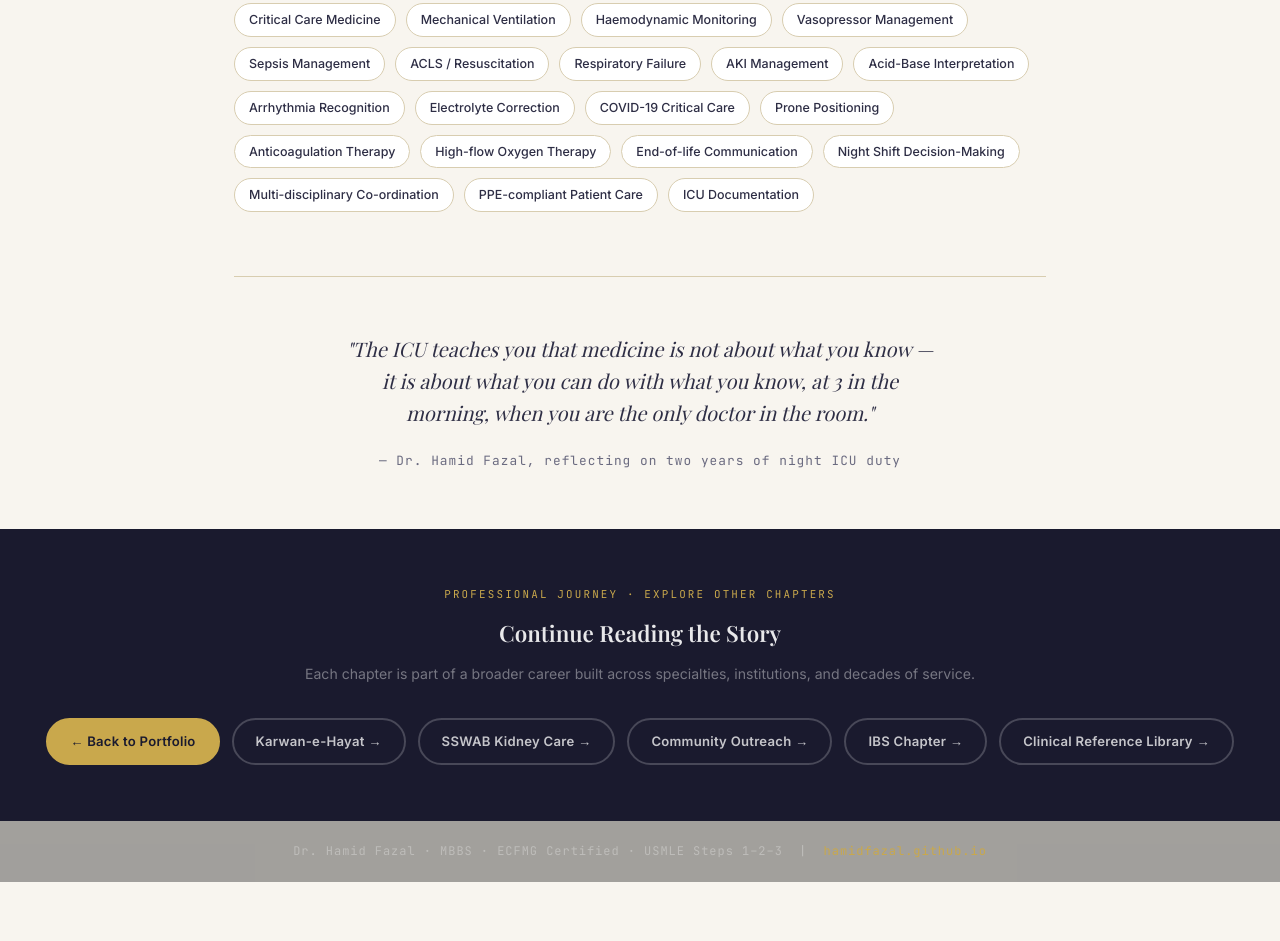
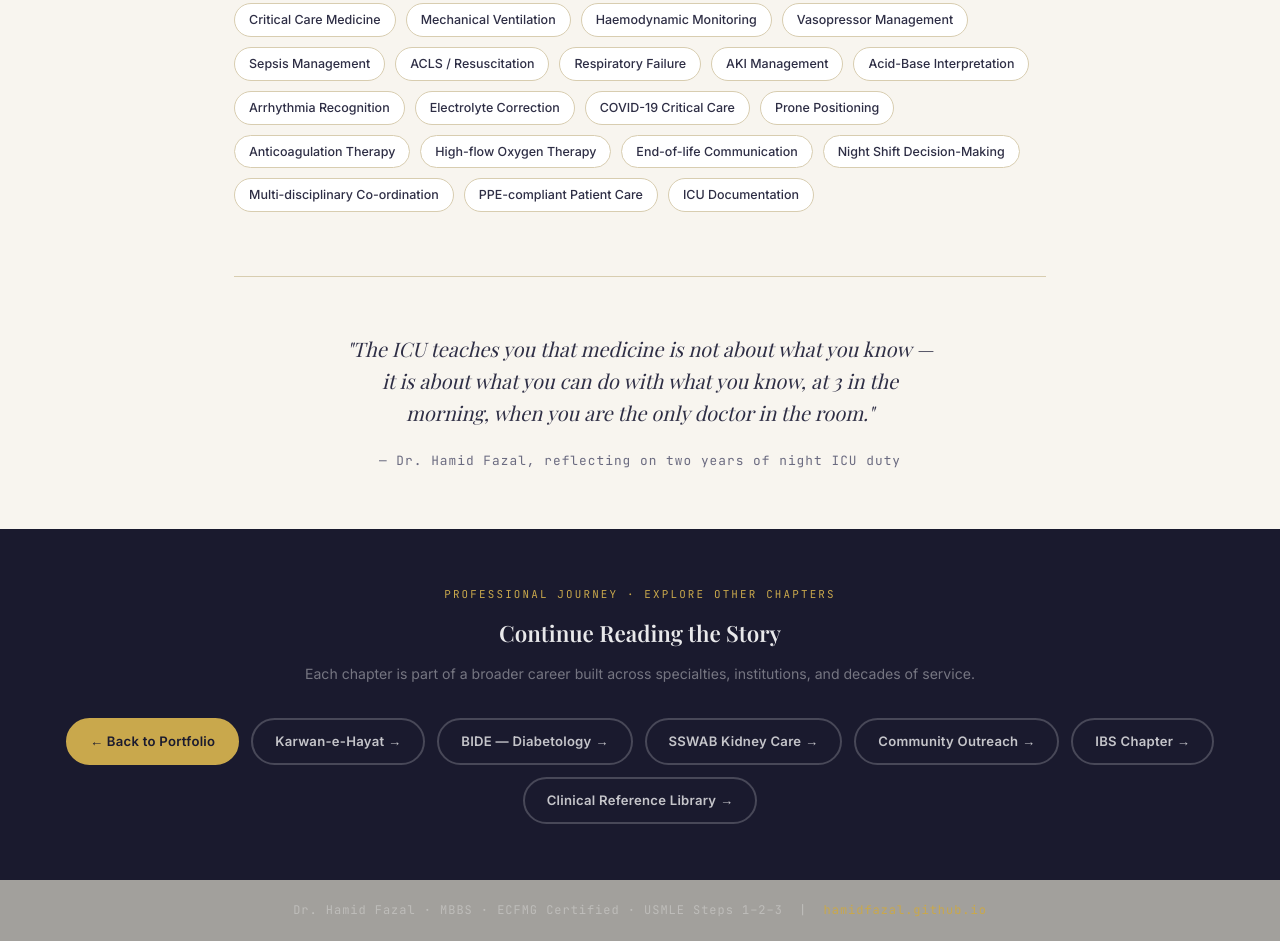
Before and after one commit to hamidfazal/icu, a plain HTML site: page index.html in a window 1280 px wide. Shown: the part 3729-4670 px from the top of the page. Before the commit the page ends 4611 px from the top, so only its background shows below. Drawn offline with nearby package versions, Linux system fonts and the light colour scheme.

Commit message:
Update index.html

```diff
--- a/index.html
+++ b/index.html
@@ -527,6 +527,7 @@
   <div class="pill-links">
     <a href="https://hamidfazal.github.io/" class="pill-link gold-fill">← Back to Portfolio</a>
     <a href="https://hamidfazal.github.io/KEH/" class="pill-link outline">Karwan-e-Hayat →</a>
+    <a href="https://hamidfazal.github.io/BIDE/" class="pill-link outline">BIDE — Diabetology →</a>
     <a href="https://hamidfazal.github.io/SSWAB-Trust-Kidney-Care/" class="pill-link outline">SSWAB Kidney Care →</a>
     <a href="https://hamidfazal.github.io/community-outreach-/" class="pill-link outline">Community Outreach →</a>
     <a href="https://hamidfazal.github.io/IBS/" class="pill-link outline">IBS Chapter →</a>
```
